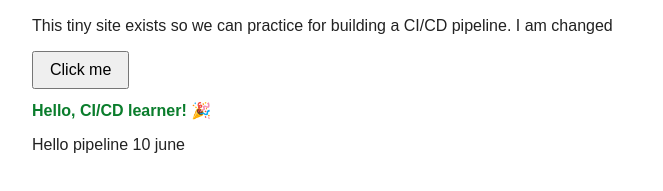
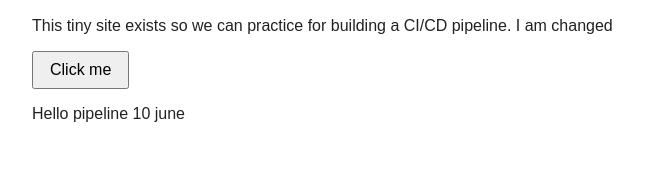
Before and after one commit to Samz0001/ci-cd-learning, a website: page index.html in a window 1280 px wide. Shown: the part 131-322 px from the top of the page, without its empty margins (308-971 px from the left). Drawn offline with Linux system fonts and the light colour scheme.

Commit message:
HIde message element by default

```diff
--- a/index.html
+++ b/index.html
@@ -15,9 +15,9 @@
   </header>
 
   <main>
-    <p>This tiny site exists so we can practice  for building a CI/CD pipeline. I am changed </p>
+    <p>This tiny site exists so we can practice for building a CI/CD pipeline. I am changed </p>
     <button id="showBtn">Click me</button>
-    <p id="message">Hello, CI/CD learner! 🎉</p>
+    <p id="message" hidden>Hello, CI/CD learner! 🎉</p>
     <p>Hello pipeline 10 june</p>
   </main>
 
```
